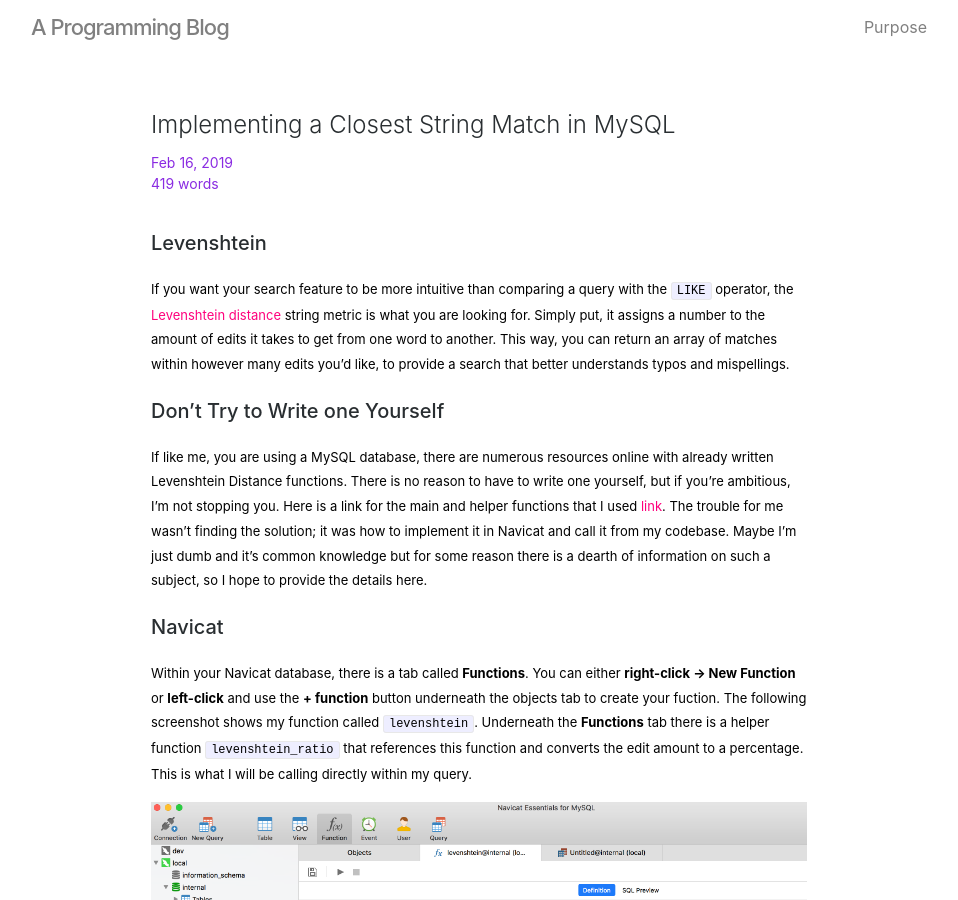
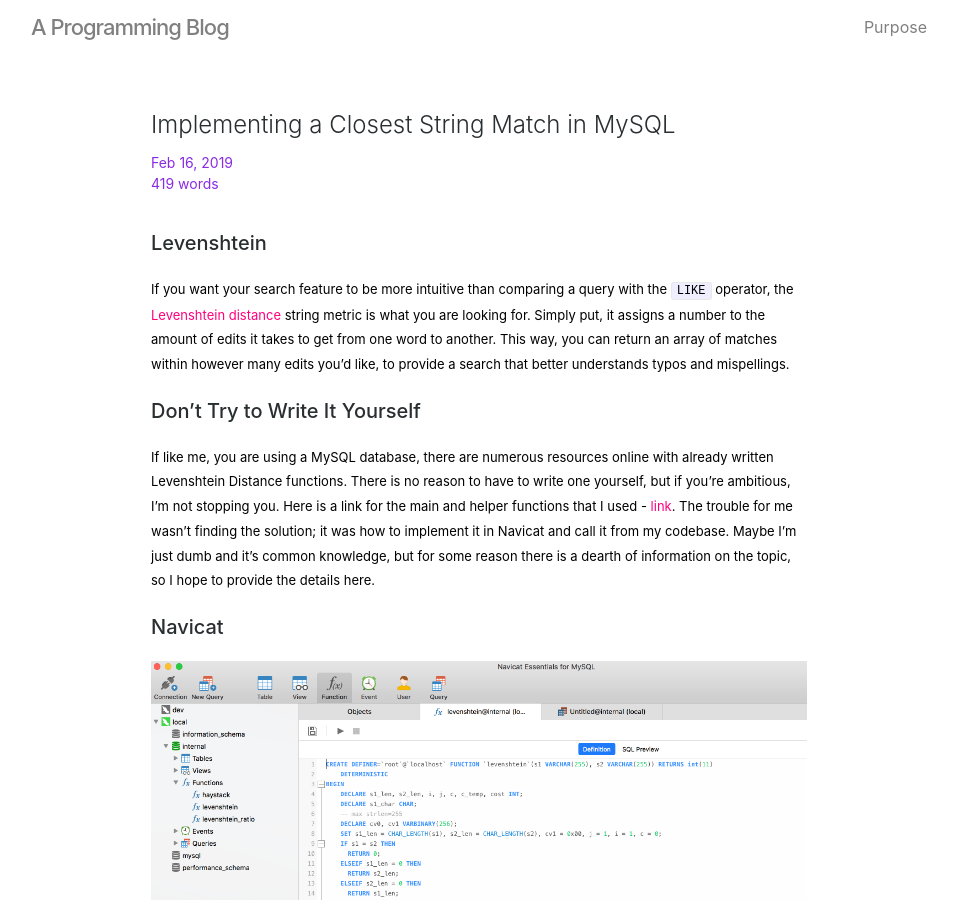
Before and after one commit to ks927/codeks, a Jekyll site: the page built from _posts/2019-3-1-mysql-search.markdown, in a window 1280 px wide and 900 px high. Shown: the whole window, without its empty margins (161-1119 px from the left). Built offline with Jekyll 4.4.1, drawn with Linux system fonts in a browser that asks for light colours.

Commit message:
levenshtein edits

```diff
--- a/_posts/2019-3-1-mysql-search.markdown
+++ b/_posts/2019-3-1-mysql-search.markdown
@@ -10,15 +10,15 @@ categories: [MySql]
 
 If you want your search feature to be more intuitive than comparing a query with the `LIKE` operator, the [Levenshtein distance](https://en.wikipedia.org/wiki/Levenshtein_distance) string metric is what you are looking for. Simply put, it assigns a number to the amount of edits it takes to get from one word to another. This way, you can return an array of matches within however many edits you'd like, to provide a search that better understands typos and mispellings.
 
-# Don't Try to Write one Yourself
+# Don't Try to Write It Yourself
 
-If like me, you are using a MySQL database, there are numerous resources online with already written Levenshtein Distance functions. There is no reason to have to write one yourself, but if you're ambitious, I'm not stopping you. Here is a link for the main and helper functions that I used [link](http://www.artfulsoftware.com/infotree/qrytip.php?id=552). The trouble for me wasn't finding the solution; it was how to implement it in Navicat and call it from my codebase. Maybe I'm just dumb and it's common knowledge but for some reason there is a dearth of information on such a subject, so I hope to provide the details here.
+If like me, you are using a MySQL database, there are numerous resources online with already written Levenshtein Distance functions. There is no reason to have to write one yourself, but if you're ambitious, I'm not stopping you. Here is a link for the main and helper functions that I used - [link](http://www.artfulsoftware.com/infotree/qrytip.php?id=552). The trouble for me wasn't finding the solution; it was how to implement it in Navicat and call it from my codebase. Maybe I'm just dumb and it's common knowledge, but for some reason there is a dearth of information on the topic, so I hope to provide the details here.
 
 # Navicat
 
+![navicat function]({{ site.url }}/assets/images/navicat_function.png "Invite Page"){:class="img-landscape"}
+
 Within your Navicat database, there is a tab called **Functions**. You can either **right-click -> New Function** or **left-click** and use the **+ function** button underneath the objects tab to create your fuction. The following screenshot shows my function called `levenshtein`. Underneath the **Functions** tab there is a helper function `levenshtein_ratio` that references this function and converts the edit amount to a percentage. This is what I will be calling directly within my query.
-
-![navicat function]({{ site.url }}/assets/images/navicat_function.png "Invite Page"){:class="img-landscape"}
 
 The simplest part and what took the most time to figure out, was how to use one of these functions within a query. The `levenshtein_ratio` function takes 2 parameters - both strings. What I wanted was for 1 to be the search query from the user, and the other to be each name within the `User` table of my database. Again, maybe I'm not the sharpest tool in the shed, but I could find no examples of this and couldn't wrap my head around how to do it myself. But it really is as easy as placing it within the `SELECT` query as shown below. I found that a distance of 40 was a good threshold for similarity, but you can finagle with the exact number.
 
```
